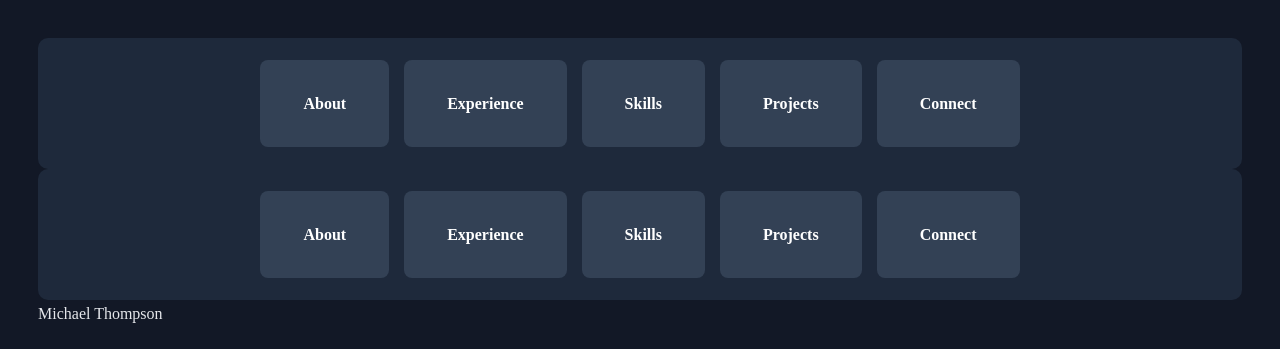
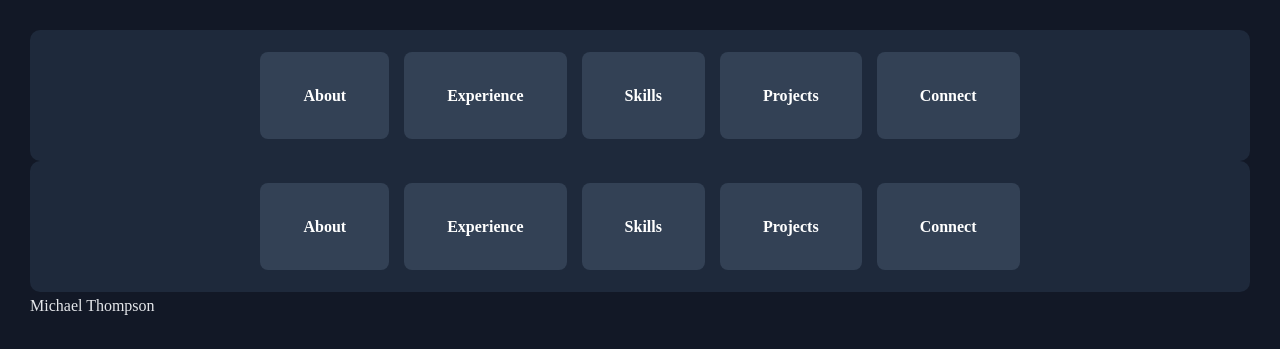
Before and after one commit to Jaxwild18/Michael-Thompson-Java-intro-for-Code-the-Dream, a plain HTML site: page index.html in a window 1280 px wide. Shown: the top 349 px of the page. Drawn offline with Linux system fonts and the light colour scheme.

Commit message:
Update index.css

```diff
--- a/css/index.css
+++ b/css/index.css
@@ -2,7 +2,7 @@ body{
   background-color: #121826;
   color: #e5e7eb;
   font-family:'Poppins', Times New Roman, sans-serif;
-  marin:0;
+  margin:0;
   padding: 30px;
   line-height: 1.7;
 }
```
